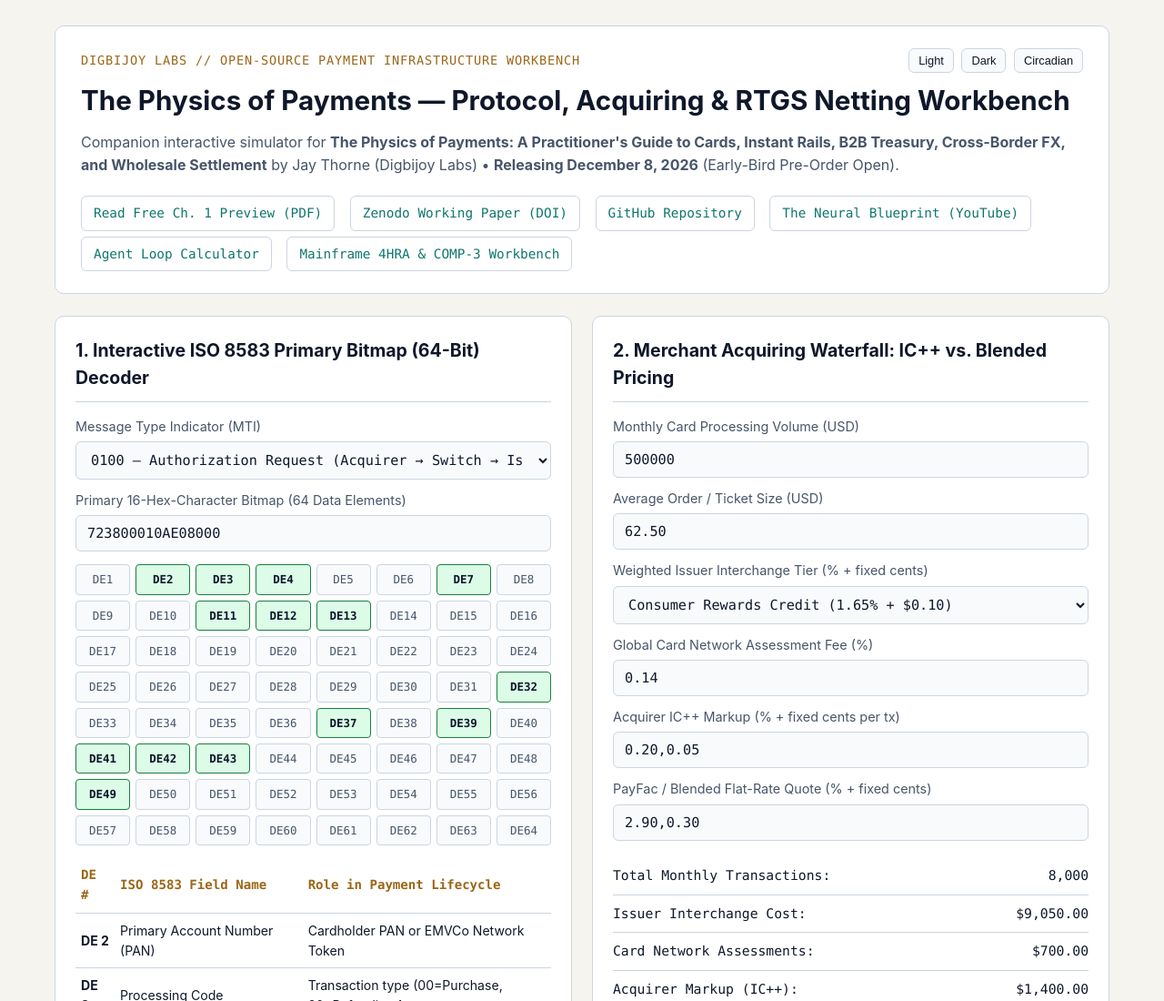
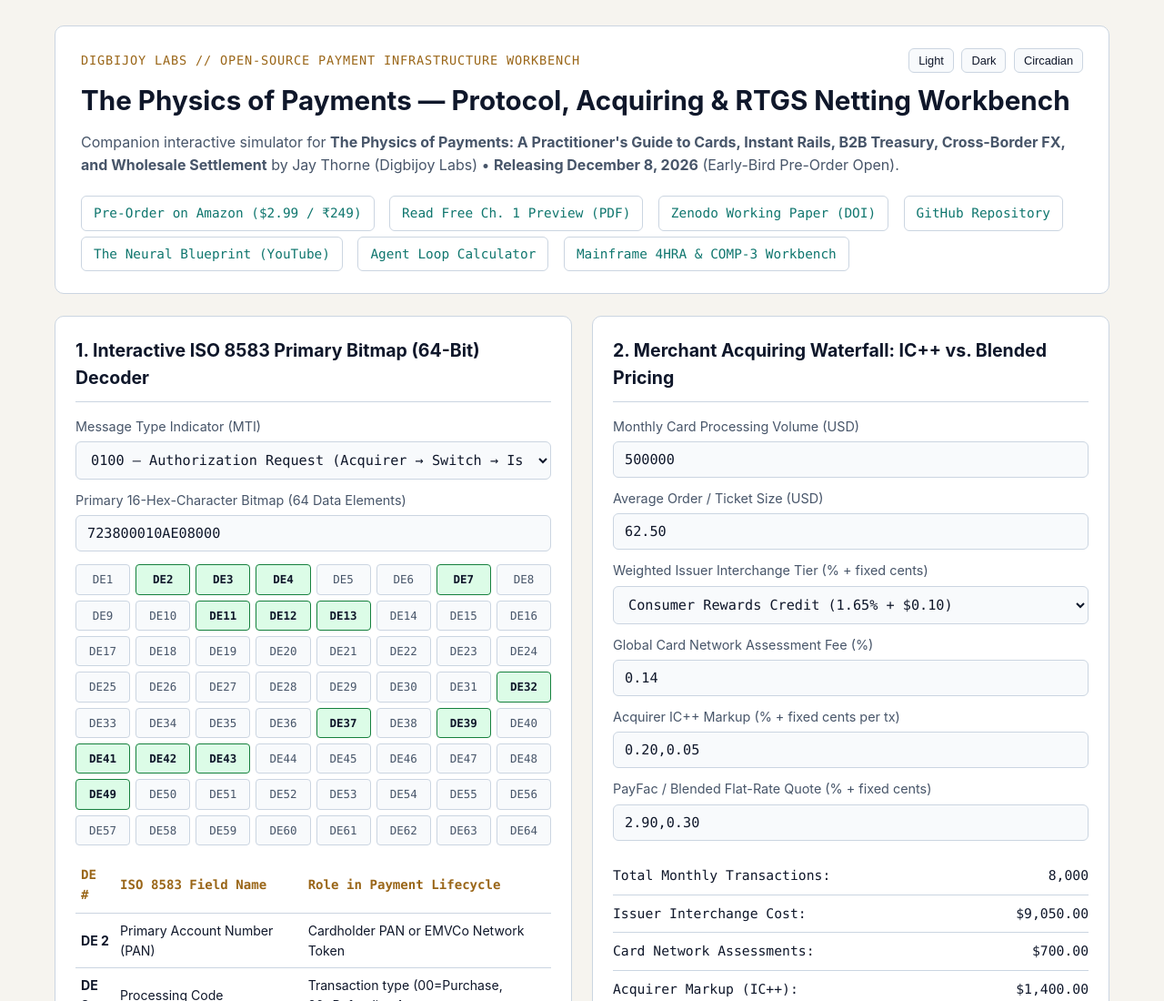
Before and after one commit to digbijoylabs/anatomy-of-a-payment, a plain HTML site: page index.html in a window 1280 px wide. Shown: the top 1100 px of the page at 91% size. Drawn offline with Linux system fonts and the light colour scheme.

Commit message:
Add live Amazon Kindle Pre-Order link (B0HSFWVZ99) to workbench and README

```diff
--- a/index.html
+++ b/index.html
@@ -204,6 +204,7 @@
       <h1>The Physics of Payments — Protocol, Acquiring &amp; RTGS Netting Workbench</h1>
       <p class="subtitle">Companion interactive simulator for <strong>The Physics of Payments: A Practitioner's Guide to Cards, Instant Rails, B2B Treasury, Cross-Border FX, and Wholesale Settlement</strong> by Jay Thorne (Digbijoy Labs) &bull; <strong>Releasing December 8, 2026</strong> (Early-Bird Pre-Order Open).</p>
       <div class="nav-links">
+        <a href="https://www.amazon.com/dp/B0HSFWVZ99">Pre-Order on Amazon ($2.99 / ₹249)</a>
         <a href="./The_Physics_of_Payments_Free_Preview_Sample.pdf">Read Free Ch. 1 Preview (PDF)</a>
         <a href="https://doi.org/10.5281/zenodo.24444210">Zenodo Working Paper (DOI)</a>
         <a href="https://github.com/digbijoylabs/anatomy-of-a-payment">GitHub Repository</a>
```
Also changed, not shown: llms.txt, 1 other file.
